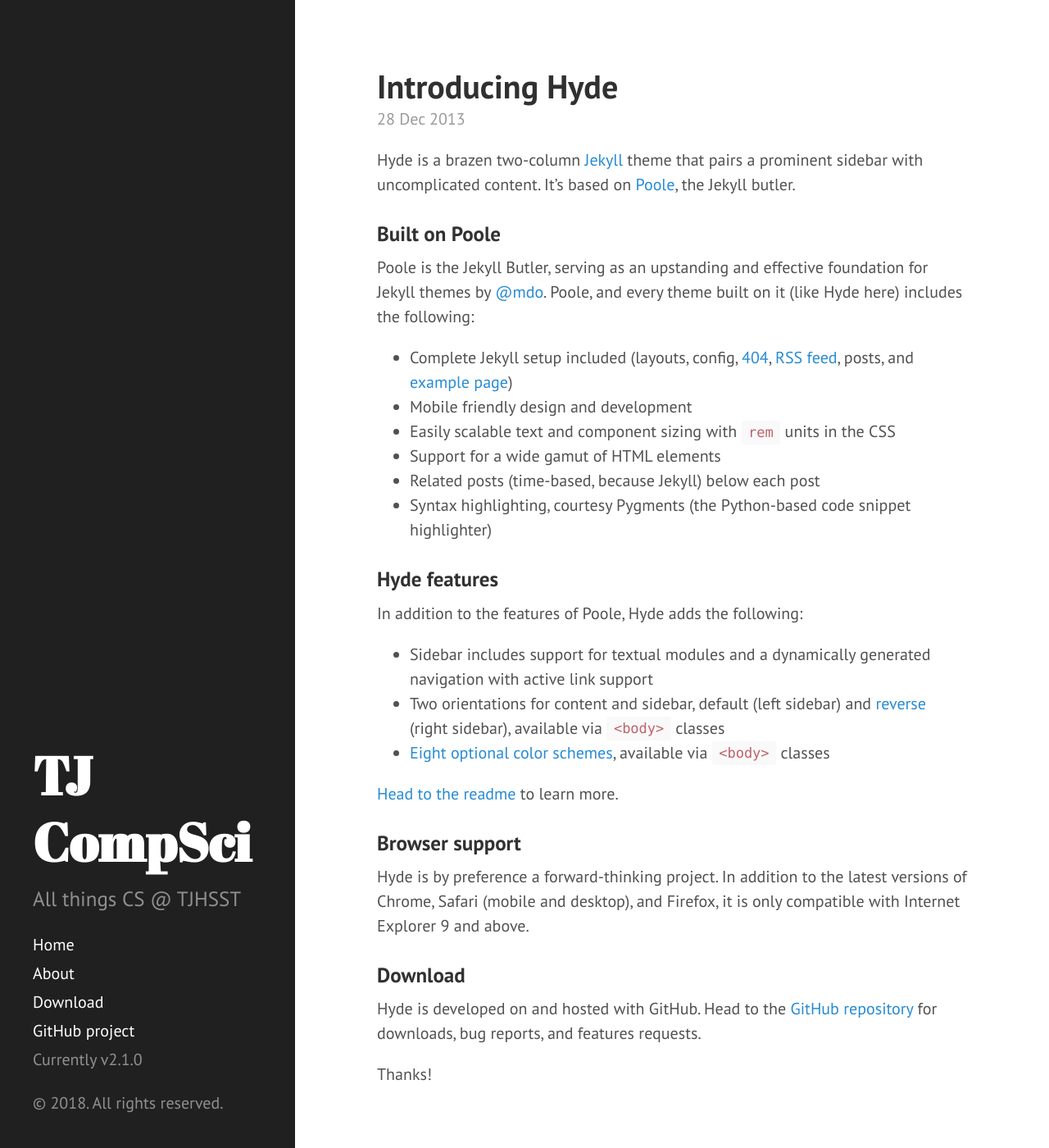
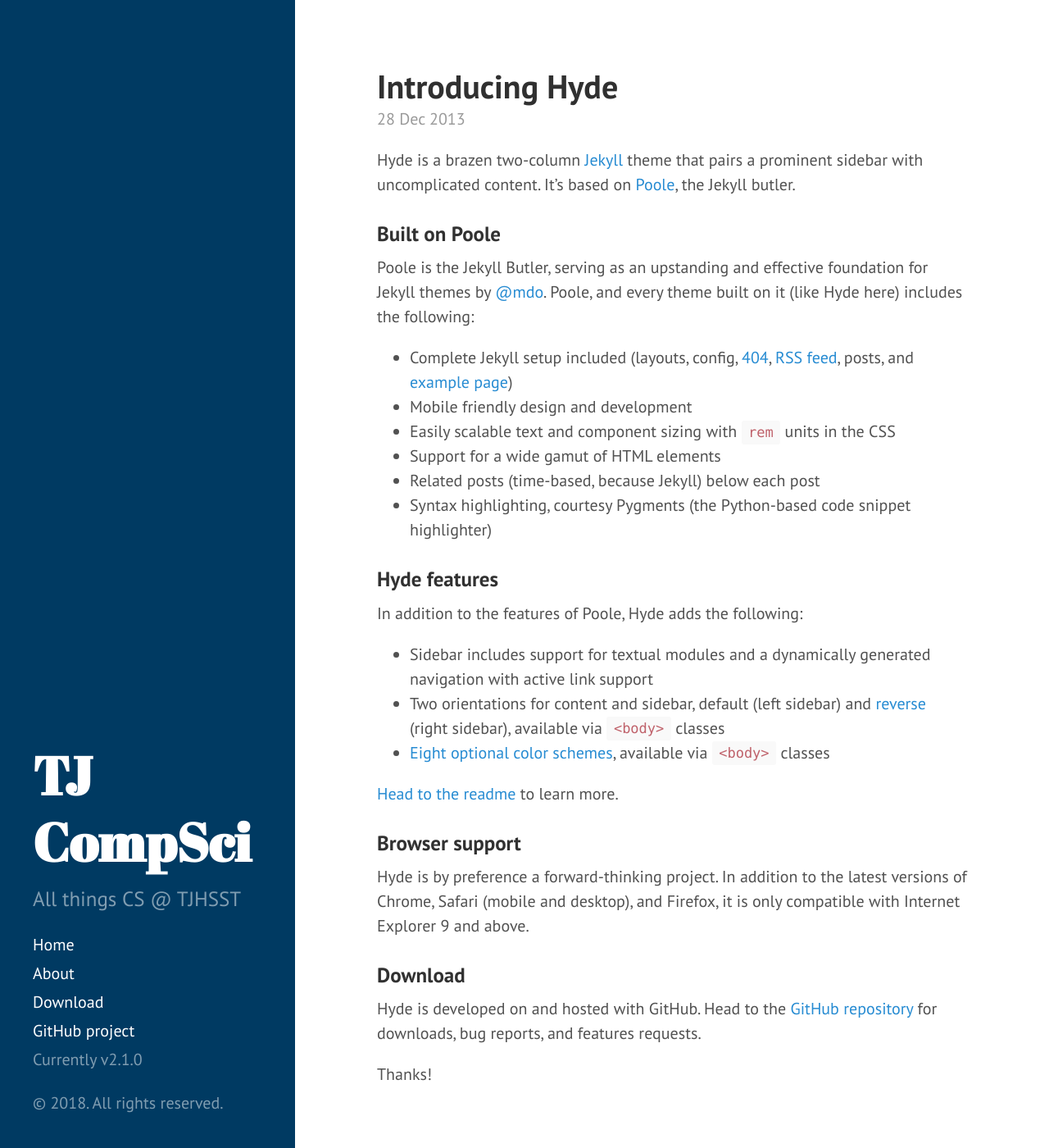
Before and after one commit to TJCompSci/TJCompSci.github.io, a Jekyll site: the page built from index.html, in a window 1280 px wide and 1400 px high. Shown: the whole window at 82% size. Built offline with Jekyll 4.4.1, drawn with Linux system fonts in a browser that asks for light colours; Markdown is read by kramdown in place of the engine named in the settings; the list of posts is cut into pages by our own code.

Commit message:
Update hyde.css
Changed background color of sidebar.

```diff
--- a/public/css/hyde.css
+++ b/public/css/hyde.css
@@ -57,7 +57,8 @@
   text-align: center;
   padding: 2rem 1rem;
   color: rgba(255,255,255,.5);
-  background-color: #202020;
+  background-color: #003a62;
+  /*background-color: #202020;*/
 }
 @media (min-width: 48em) {
   .sidebar {
```
